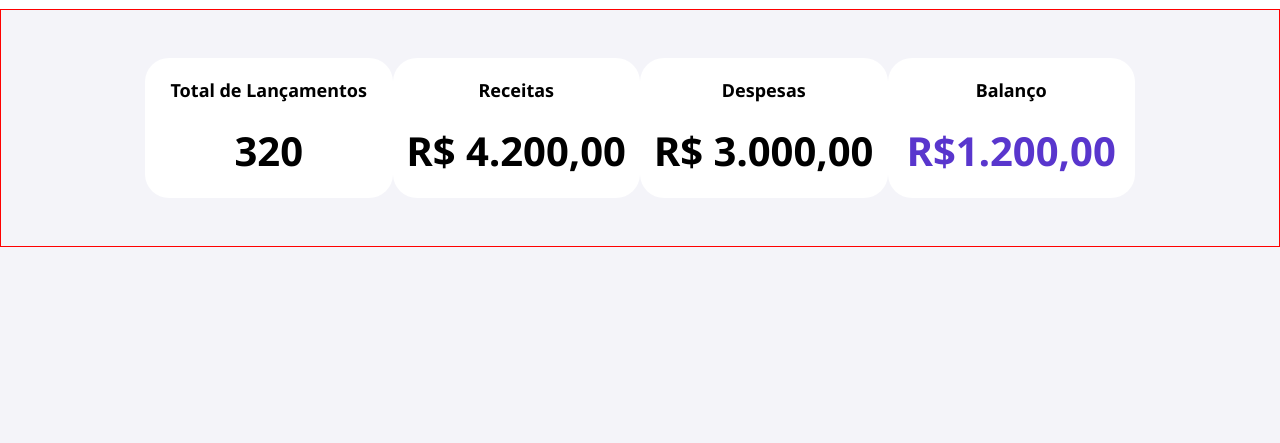
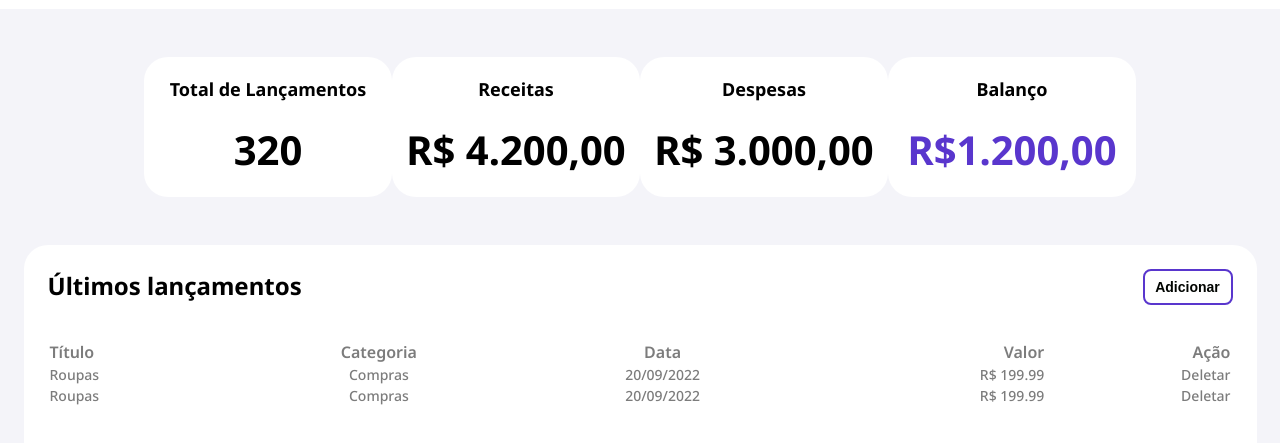
Before and after one commit to yure07/wallet-app, a plain HTML site: page src/pages/home/index.html in a window 1280 px wide. Shown: the part 63-506 px from the top of the page. Drawn offline with Linux system fonts and the light colour scheme.

Commit message:
feature: layout list finances

```diff
--- a/src/pages/home/index.html
+++ b/src/pages/home/index.html
@@ -36,6 +36,36 @@
                 <h1 id="highlight">R$1.200,00</h1>
             </section>
         </article>
+        <article class="container-list">
+            <section class="info-head-list">
+                <h2>Últimos lançamentos</h2>
+                <button class="small">Adicionar</button>
+            </section>
+
+            <table>
+                <tr>
+                    <th>Título</th>
+                    <th class="center">Categoria</th>
+                    <th class="center">Data</th>
+                    <th class="right">Valor</th>
+                    <th class="right">Ação</th>
+                </tr>
+                <tr>
+                    <td>Roupas</td>
+                    <td class="center">Compras</td>
+                    <td class="center">20/09/2022</td>
+                    <td class="right">R$ 199.99</td>
+                    <td class="right">Deletar</td>
+                </tr>
+                <tr>
+                    <td>Roupas</td>
+                    <td class="center">Compras</td>
+                    <td class="center">20/09/2022</td>
+                    <td class="right">R$ 199.99</td>
+                    <td class="right">Deletar</td>
+                </tr>
+            </table>
+        </article>
     </main>
 </body>
 <script src="script.js"></script>
--- a/src/pages/home/style.css
+++ b/src/pages/home/style.css
@@ -1,3 +1,6 @@
+@import url('https://fonts.googleapis.com/css2?family=Noto+Sans:ital,wght@0,100;0,200;0,300;0,400;0,500;0,600;0,700;0,800;0,900;1,100;1,200;1,300;1,400;1,500;1,600;1,700;1,800;1,900&display=swap');
+
+
 :root{
     --color-main-purple: #5936CD;
     --color-light-primary: #fff;
@@ -9,11 +12,11 @@
     --color-light-green: #E4FDE1;
 }
 
-main{
-    width: 100vw;
-    height: 100vh;
+body{
+    overflow-x: hidden;
     background-color: var(--color-light-secondary);
 }
+
 
 .container-header-main{
     display: flex;
@@ -50,7 +53,6 @@ main{
     width: 156px;
     height: 48px;
     border: 2px solid var(--color-neon-blue);
-
     border-radius: 8px;
 }
 
@@ -80,7 +82,6 @@ main{
     padding: 48px 144px;
     justify-content: space-between;
     flex-direction: row;
-    border: 1px solid red;
 }
 
 .container-card-ficance{
@@ -95,3 +96,48 @@ main{
 }
 
 .container-card-ficance #highlight{color: var(--color-main-purple);}
+
+.container-list{
+    display: flex;
+    flex-direction: column;
+    margin: 0 auto 60px;
+    padding: 24px;
+    width: 1233px;
+    height: 592px;
+    border-radius: 24px;
+    background-color: var(--color-light-primary);
+}
+
+.info-head-list{
+    display: flex;
+    width: 100%;
+    justify-content: space-between;
+    flex-direction: row;
+}
+
+table{
+    margin-top: 34px;
+    font-family: 'Noto Sans';
+    color: var(--color-text-grey);
+}
+
+
+th{
+    font-size: 16px;
+    font-weight: 600;
+    text-align: left;
+}
+
+td{
+    font-size: 14px;
+    margin-top: 17px;
+    font-weight: 500;
+}
+
+th.right{text-align: right;}
+
+th.center{text-align: center;}
+
+td.right{text-align: right;}
+
+td.center{text-align: center;}
--- a/style.css
+++ b/style.css
@@ -77,8 +77,8 @@ button{
     cursor: pointer;
 }
 
-button .small{
-	background-color: var(--color-light-secondary);
+button.small{
+	background-color: var(--color-light-prmary);
 	color: var(--color-dark-secondary);
 	font-size: 14px;
 	border-radius: 8px;
```
